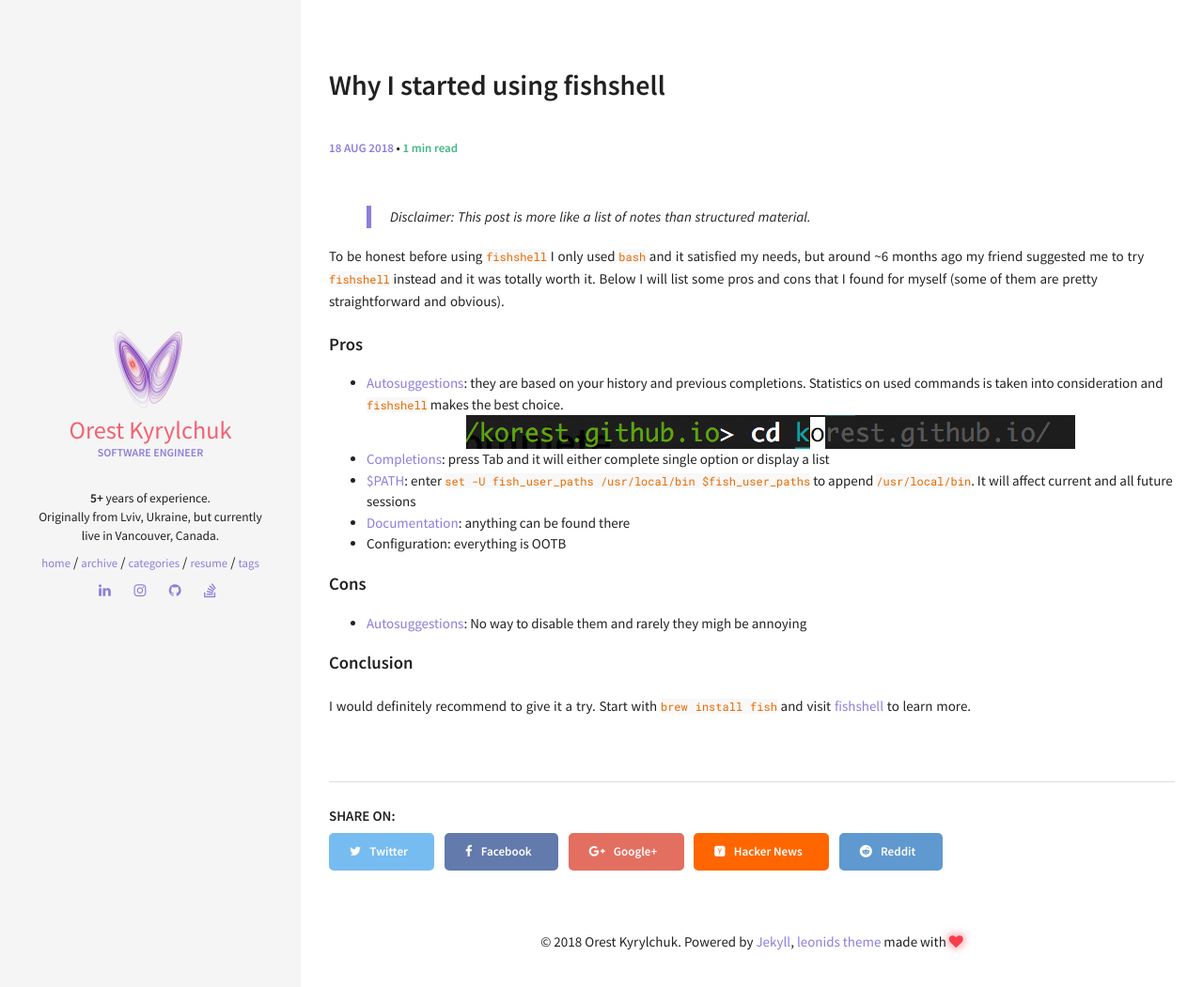
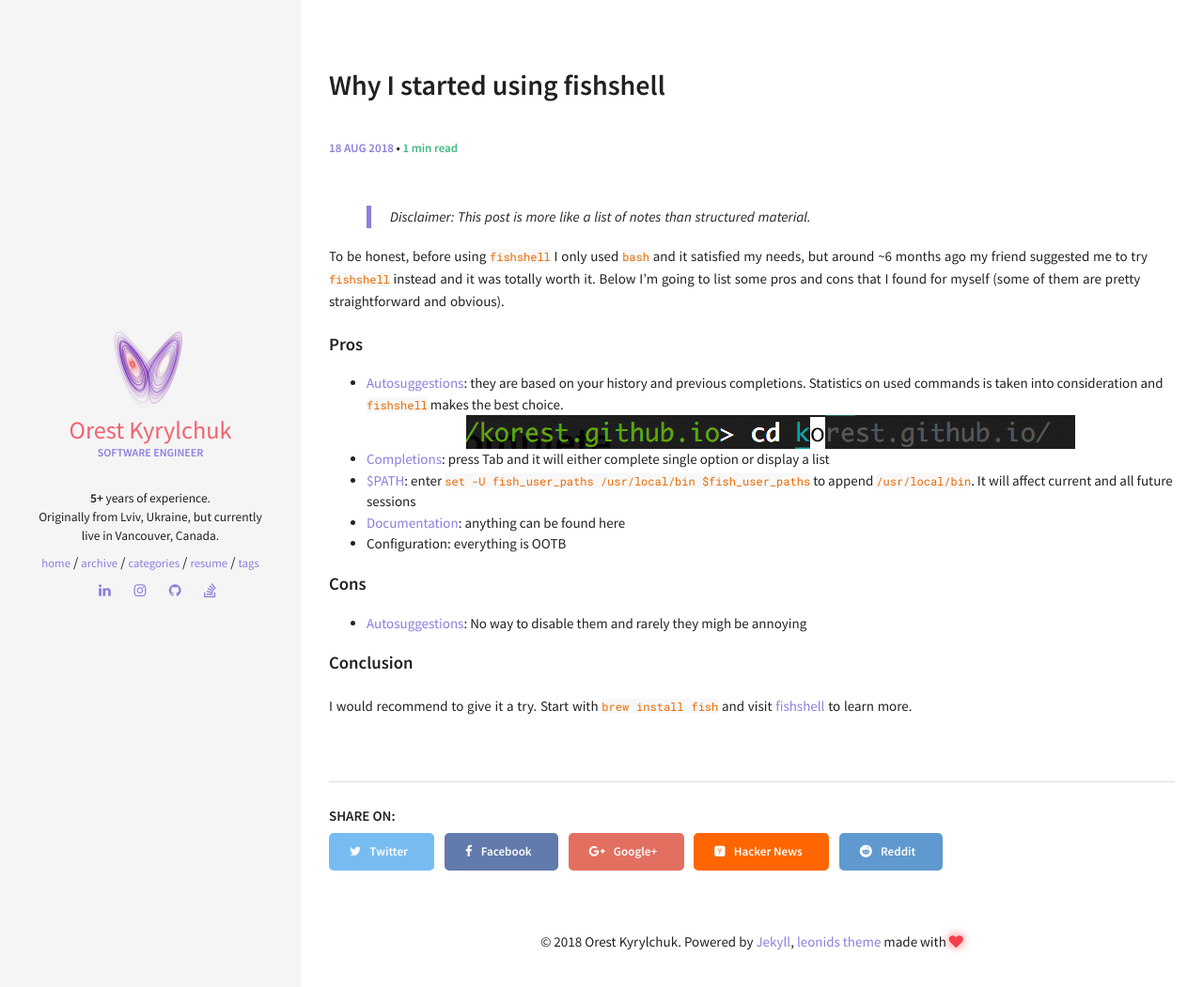
Before and after one commit to korest/korest.github.io, a Jekyll site: the page built from _posts/2018-08-18-fishshell.md, in a window 1280 px wide. Shown: the top 1051 px of the page at 94% size. Built offline with Jekyll 4.4.1, drawn with Linux system fonts in a browser that asks for light colours; comment, search, counter and statistics services are not loaded.

Commit message:
Updated fishshell post

```diff
--- a/_posts/2018-08-18-fishshell.md
+++ b/_posts/2018-08-18-fishshell.md
@@ -8,8 +8,8 @@
 ---
 > Disclaimer: This post is more like a list of notes than structured material.
 
-To be honest before using `fishshell` I only used `bash` and it satisfied my needs, but around ~6 months ago my friend suggested me to try `fishshell` instead and it was totally worth it.
-Below I will list some pros and cons that I found for myself (some of them are pretty straightforward and obvious).
+To be honest, before using `fishshell` I only used `bash` and it satisfied my needs, but around ~6 months ago my friend suggested me to try `fishshell` instead and it was totally worth it.
+Below I'm going to list some pros and cons that I found for myself (some of them are pretty straightforward and obvious).
 
 #### Pros
 * [Autosuggestions](https://fishshell.com/docs/current/tutorial.html#tut_autosuggestions): they are based on your history and previous completions.
@@ -18,7 +18,7 @@
 * [Completions](https://fishshell.com/docs/current/tutorial.html#tut_tab_completions): press Tab and it will either complete single option or display a list
 * [$PATH](https://fishshell.com/docs/current/tutorial.html#tut_path): enter `set -U fish_user_paths /usr/local/bin $fish_user_paths` to append `/usr/local/bin`.
 It will affect current and all future sessions
-* [Documentation](https://fishshell.com/docs/current/index.html): anything can be found there
+* [Documentation](https://fishshell.com/docs/current/index.html): anything can be found here
 * Configuration: everything is OOTB
 
 #### Cons
@@ -26,5 +26,5 @@
 
 #### Conclusion
 
-I would definitely recommend to give it a try.
+I would recommend to give it a try.
 Start with `brew install fish` and visit [fishshell](https://fishshell.com/docs/current/tutorial.html#tut_learning_Fish) to learn more.
```
